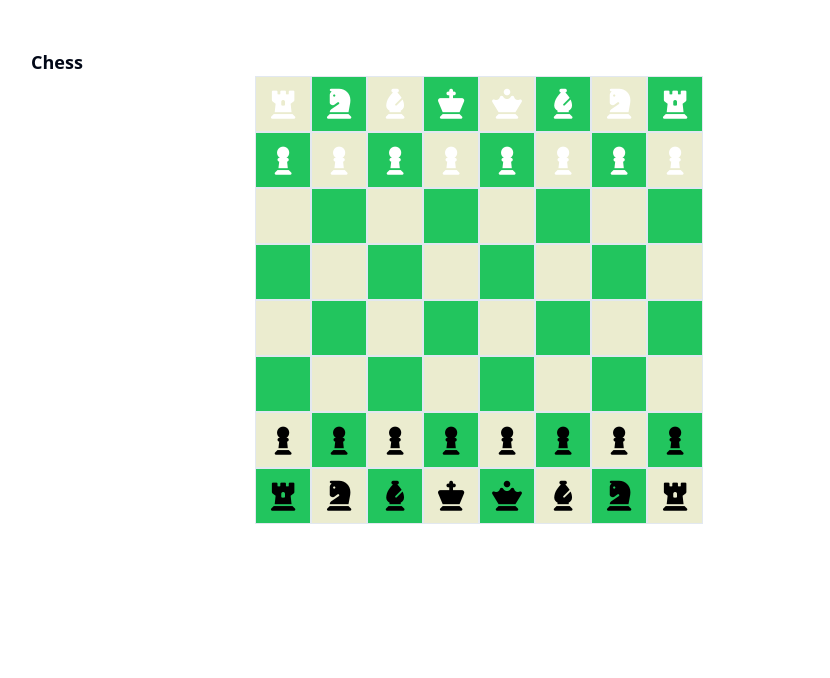
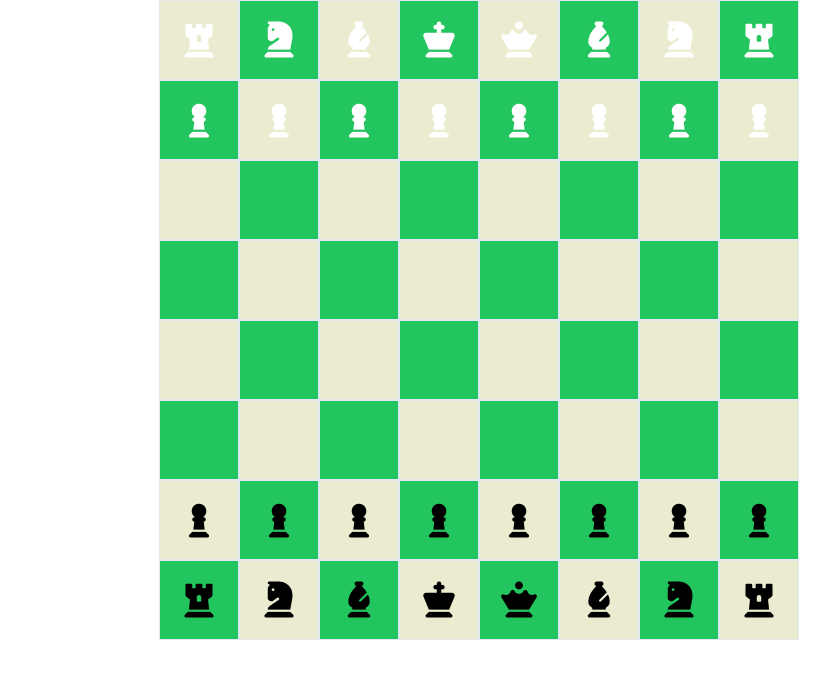
Before and after one commit to jashandeep31/chess, a React (Vite) app in the folder frontend/: page /chess in a window 1280 px wide. Shown: the top 678 px of the page, without its empty margins (161-991 px from the left). Built offline with nearby package versions, Linux system fonts and the light colour scheme.

Commit message:
Frontend Updated

```diff
--- a/frontend/src/index.css
+++ b/frontend/src/index.css
@@ -64,9 +64,3 @@
     @apply bg-background text-foreground;
   }
 }
-
-.container {
-  width: 70%;
-  margin: 0 auto;
-}
-/* MEDIA QUERY */
--- a/frontend/src/pages/chess/components/ChessBox.tsx
+++ b/frontend/src/pages/chess/components/ChessBox.tsx
@@ -34,7 +34,7 @@ const ChessBox = ({
       }
            `}
     >
-      {col.piece ? <i className={cn(col.piece, "text-3xl ")}></i> : null}
+      {col.piece ? <i className={cn(col.piece, "sm:text-4xl text-3xl ")}></i> : null}
     </div>
   );
 };
--- a/frontend/src/pages/chess/page.tsx
+++ b/frontend/src/pages/chess/page.tsx
@@ -10,13 +10,10 @@ const Chess = () => {
   }, []);
 
   return (
-    <div className="container ">
-      <div className="mt-12">
-        <h1 className="text-lg font-bold ">Chess</h1>
-        <div className="w-1/2 mx-auto">
+    <div className="lg:w-1/2 md:w-3/5 sm:w-4/5 w-full sm:mx-auto ">
       {[...chessBoxes].reverse().map((row, parentIndex) => {
         return (
-              <div className="grid grid-cols-8" key={parentIndex}>
+          <div className="grid grid-cols-8 " key={parentIndex}>
             {row.map((col, index) => (
               <ChessBox
                 key={index}
@@ -29,8 +26,6 @@ const Chess = () => {
         );
       })}
     </div>
-      </div>
-    </div>
   );
 };
 
```
Lines whose indentation alone changed are shown as unchanged.
